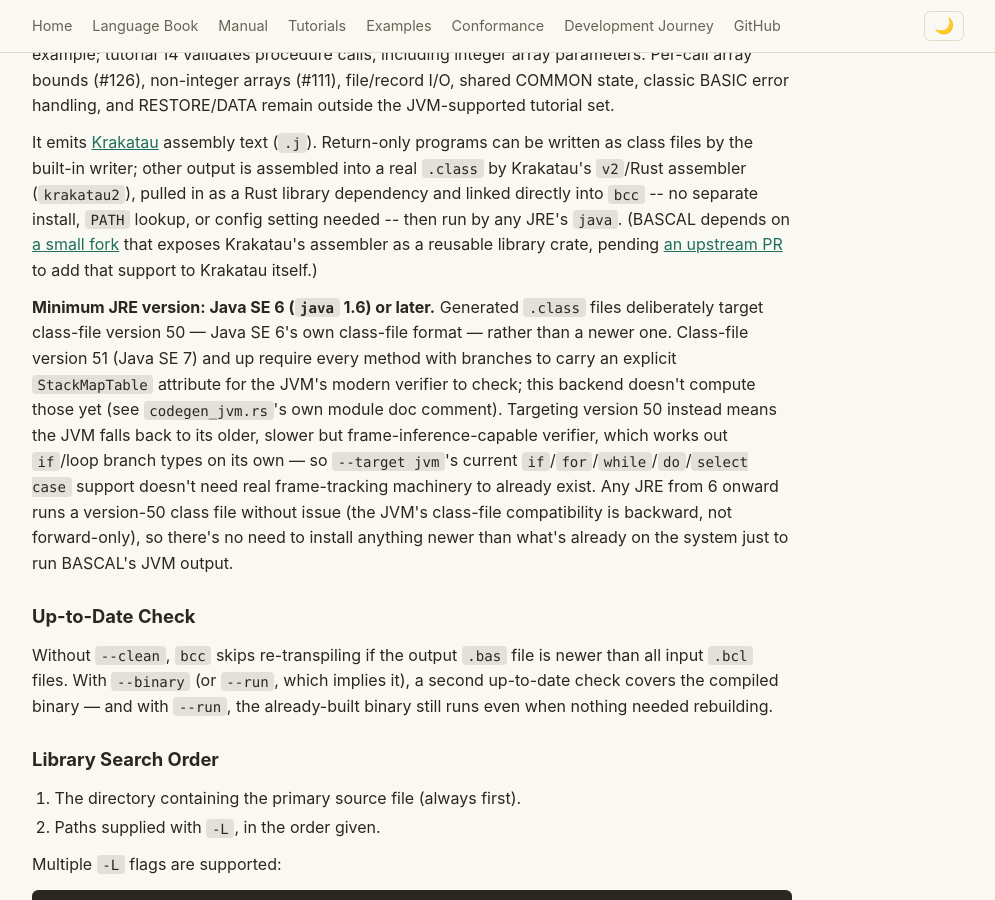
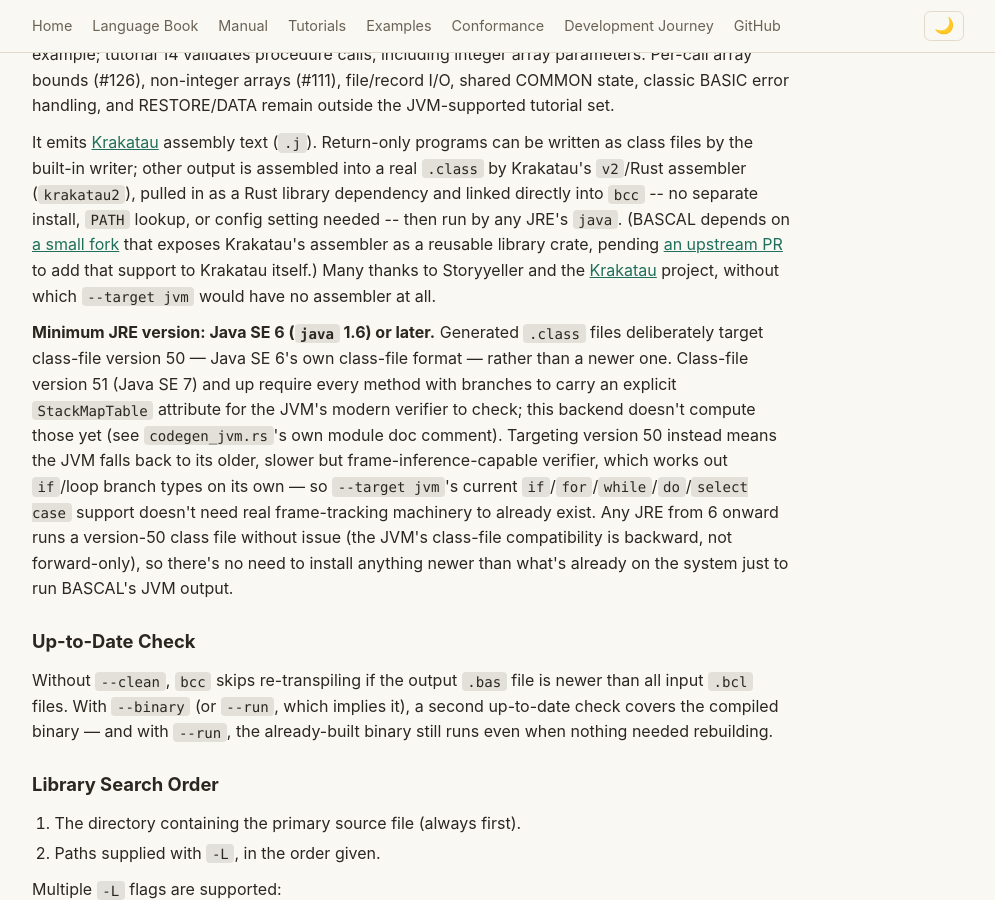
Before and after one commit to johnjoeallen/bascal, an MkDocs documentation site: the page built from docs/manual/command-line-reference.md, in a window 1280 px wide and 900 px high, scrolled down 7760 px. Shown: the whole window, without its empty margins (142-1137 px from the left). Built offline with MkDocs 1.6.1, drawn with Linux system fonts in a browser that asks for light colours.

Commit message:
docs: credit the Krakatau project in the README and manual (#144)
Adds an explicit Acknowledgments section to the README, and a thank-you
to Storyyeller/Krakatau alongside the existing --target jvm assembler
explanation in the command-line reference.


Claude-Session: https://claude.ai/code/session_014cxM7R4yjVMkwZQep2JpYP

Co-authored-by: Claude Sonnet 5 <noreply@anthropic.com>

```diff
--- a/docs/manual/command-line-reference.md
+++ b/docs/manual/command-line-reference.md
@@ -128,7 +128,7 @@ numeric arithmetic and comparisons,
 
 Tutorials 01 through 08, 11 (screen I/O subset), 12 (require), 14 (procedures), 16 (short-circuit conditions), 18 (standard-library functions), 20 (scalar methods), and 21 (portable structured error handling) currently transpile on the JVM; all of those also compile and assemble there. Tutorial 08 validates the current integer-array declarations, indexed access, function array calls, and 2-D example; tutorial 14 validates procedure calls, including integer array parameters. Per-call array bounds (#126), non-integer arrays (#111), file/record I/O, shared COMMON state, classic BASIC error handling, and RESTORE/DATA remain outside the JVM-supported tutorial set.
 
-It emits [Krakatau](https://github.com/Storyyeller/Krakatau) assembly text (`.j`). Return-only programs can be written as class files by the built-in writer; other output is assembled into a real `.class` by Krakatau's `v2`/Rust assembler (`krakatau2`), pulled in as a Rust library dependency and linked directly into `bcc` -- no separate install, `PATH` lookup, or config setting needed -- then run by any JRE's `java`. (BASCAL depends on [a small fork](https://github.com/johnjoeallen/Krakatau) that exposes Krakatau's assembler as a reusable library crate, pending [an upstream PR](https://github.com/Storyyeller/Krakatau/pull/216) to add that support to Krakatau itself.)
+It emits [Krakatau](https://github.com/Storyyeller/Krakatau) assembly text (`.j`). Return-only programs can be written as class files by the built-in writer; other output is assembled into a real `.class` by Krakatau's `v2`/Rust assembler (`krakatau2`), pulled in as a Rust library dependency and linked directly into `bcc` -- no separate install, `PATH` lookup, or config setting needed -- then run by any JRE's `java`. (BASCAL depends on [a small fork](https://github.com/johnjoeallen/Krakatau) that exposes Krakatau's assembler as a reusable library crate, pending [an upstream PR](https://github.com/Storyyeller/Krakatau/pull/216) to add that support to Krakatau itself.) Many thanks to Storyyeller and the [Krakatau](https://github.com/Storyyeller/Krakatau) project, without which `--target jvm` would have no assembler at all.
 
 **Minimum JRE version: Java SE 6 (`java` 1.6) or later.** Generated `.class` files deliberately target class-file version 50 — Java SE 6's own class-file format — rather than a newer one. Class-file version 51 (Java SE 7) and up require every method with branches to carry an explicit `StackMapTable` attribute for the JVM's modern verifier to check; this backend doesn't compute those yet (see `codegen_jvm.rs`'s own module doc comment). Targeting version 50 instead means the JVM falls back to its older, slower but frame-inference-capable verifier, which works out `if`/loop branch types on its own — so `--target jvm`'s current `if`/`for`/`while`/`do`/`select case` support doesn't need real frame-tracking machinery to already exist. Any JRE from 6 onward runs a version-50 class file without issue (the JVM's class-file compatibility is backward, not forward-only), so there's no need to install anything newer than what's already on the system just to run BASCAL's JVM output.
 
```
Also changed, not shown: README.md (+6 -0 lines).
